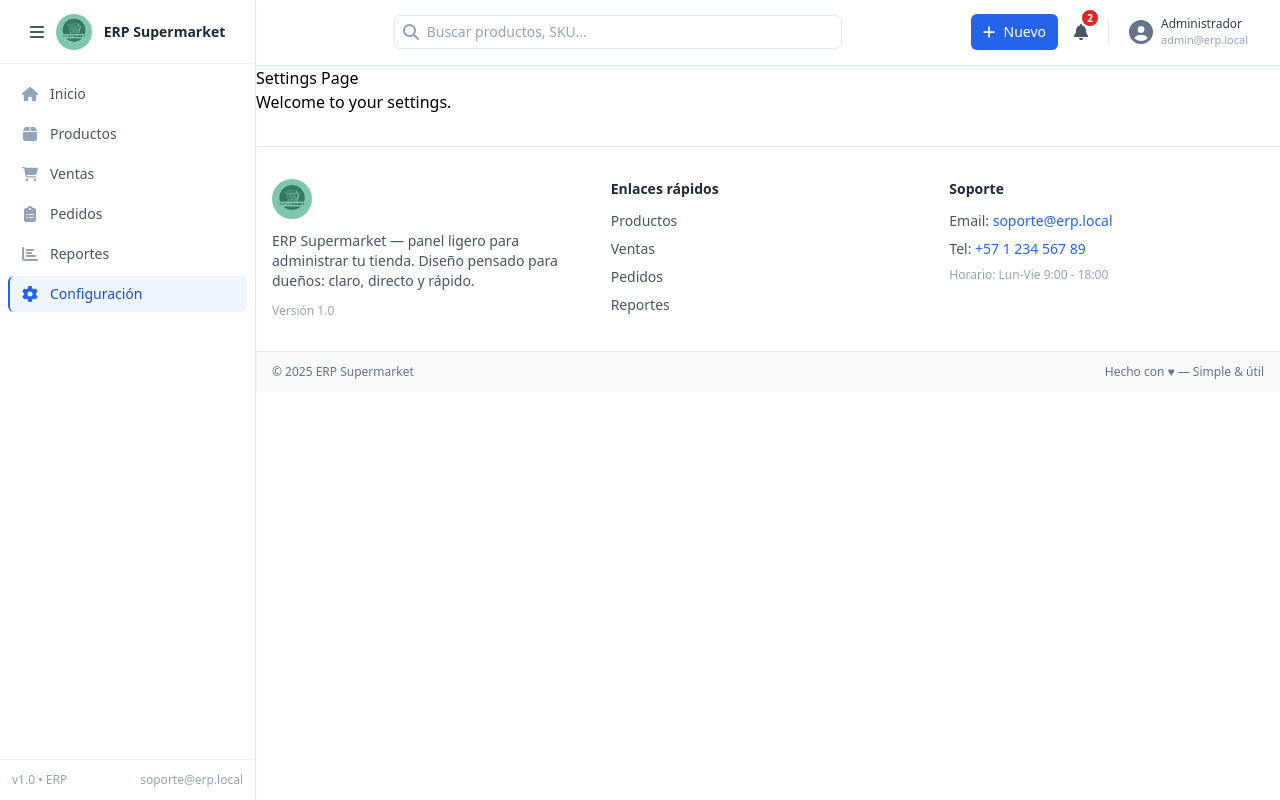
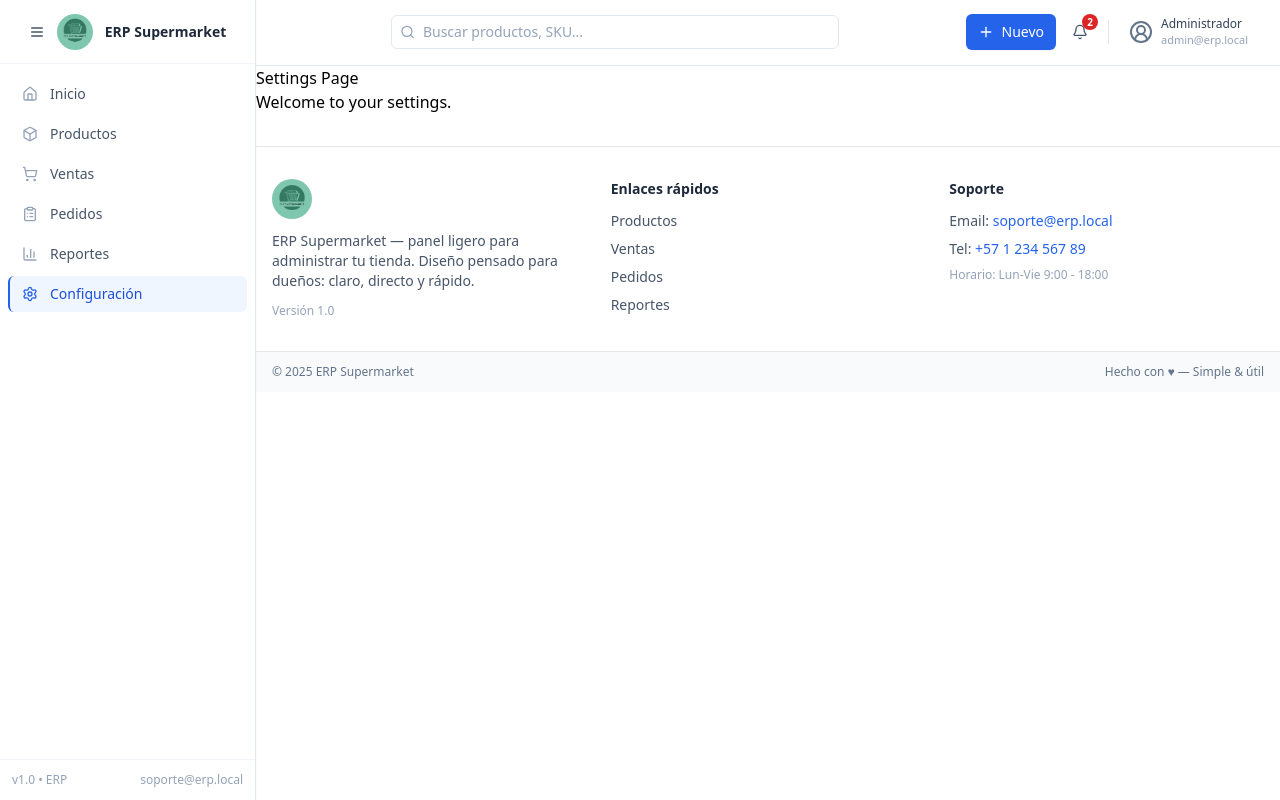
Before and after one commit to stevenD18skz/ERP, a Next.js app: page /settings in a window 1280 px wide. Built offline with nearby package versions, Linux system fonts and the light colour scheme.

Commit message:
refactor: replace FontAwesome icons with Lucide icons in Sidebar and TopBar components

```diff
--- a/src/components/layout/SideBar.jsx
+++ b/src/components/layout/SideBar.jsx
@@ -2,24 +2,23 @@
 "use client";
 
 import { useRouter, usePathname } from "next/navigation";
-import { FontAwesomeIcon } from "@fortawesome/react-fontawesome";
 import {
-  faHome,
-  faBox,
-  faShoppingCart,
-  faClipboardList,
-  faChartBar,
-  faCog,
-  faBars,
-} from "@fortawesome/free-solid-svg-icons";
+  Home,
+  Box,
+  ShoppingCart,
+  ClipboardList,
+  BarChart3,
+  Settings,
+  Menu,
+} from "lucide-react";
 
 const menuItems = [
-  { path: "/", label: "Inicio", icon: faHome },
-  { path: "/products", label: "Productos", icon: faBox },
-  { path: "/sales", label: "Ventas", icon: faShoppingCart },
-  { path: "/orders", label: "Pedidos", icon: faClipboardList },
-  { path: "/summary", label: "Reportes", icon: faChartBar },
-  { path: "/settings", label: "Configuración", icon: faCog },
+  { path: "/", label: "Inicio", icon: Home },
+  { path: "/products", label: "Productos", icon: Box },
+  { path: "/sales", label: "Ventas", icon: ShoppingCart },
+  { path: "/orders", label: "Pedidos", icon: ClipboardList },
+  { path: "/summary", label: "Reportes", icon: BarChart3 },
+  { path: "/settings", label: "Configuración", icon: Settings },
 ];
 
 const SidebarEnhanced = ({ isExpanded, onToggle }) => {
@@ -39,7 +38,7 @@ const SidebarEnhanced = ({ isExpanded, onToggle }) => {
           aria-label={isExpanded ? "Colapsar menú" : "Expandir menú"}
           className={`shrink-0 rounded-md text-slate-600 hover:bg-slate-100 focus:outline-none ${!isExpanded ? "mx-auto" : ""}`}
         >
-          <FontAwesomeIcon icon={faBars} />
+          <Menu className="h-4 w-4" />
         </button>
         {isExpanded && (
           <div className="flex min-w-0 items-center gap-3">
@@ -74,8 +73,7 @@ const SidebarEnhanced = ({ isExpanded, onToggle }) => {
                     } ${isExpanded ? "justify-start" : "justify-center"}`}
                   aria-current={active ? "page" : undefined}
                 >
-                  <FontAwesomeIcon
-                    icon={it.icon}
+                  <it.icon
                     className={`h-4 w-4 ${active ? "text-blue-600" : "text-slate-400"}`}
                   />
                   {isExpanded && (
--- a/src/components/layout/TopBar.jsx
+++ b/src/components/layout/TopBar.jsx
@@ -3,14 +3,7 @@
 
 import { useState } from "react";
 import { useRouter } from "next/navigation";
-import { FontAwesomeIcon } from "@fortawesome/react-fontawesome";
-import {
-  faSearch,
-  faBell,
-  faPlus,
-  faUserCircle,
-  faSignOutAlt,
-} from "@fortawesome/free-solid-svg-icons";
+import { Search, Bell, Plus, CircleUserRound, LogOut } from "lucide-react";
 
 const TopBar = ({ onSearch, onQuickCreate }) => {
   const router = useRouter();
@@ -35,7 +28,7 @@ const TopBar = ({ onSearch, onQuickCreate }) => {
             Buscar
           </label>
           <div className="flex items-center gap-2 rounded-md border border-slate-200 bg-white px-2 py-1.5 focus-within:border-blue-400 focus-within:ring-1 focus-within:ring-blue-200">
-            <FontAwesomeIcon icon={faSearch} className="text-slate-400" />
+            <Search className="h-4 w-4 text-slate-400" />
             <input
               id="top-search"
               value={q}
@@ -64,7 +57,7 @@ const TopBar = ({ onSearch, onQuickCreate }) => {
             className="hidden items-center gap-2 rounded-md bg-blue-600 px-3 py-2 text-sm font-medium text-white shadow-sm hover:bg-blue-700 sm:flex"
             title="Crear nuevo"
           >
-            <FontAwesomeIcon icon={faPlus} /> Nuevo
+            <Plus className="h-4 w-4" /> Nuevo
           </button>
 
           <button
@@ -72,7 +65,7 @@ const TopBar = ({ onSearch, onQuickCreate }) => {
             className="relative rounded-md p-2 text-slate-600 hover:bg-slate-100 focus:outline-none"
             aria-label="Notificaciones"
           >
-            <FontAwesomeIcon icon={faBell} />
+            <Bell className="h-4 w-4" />
             {notifications > 0 && (
               <span className="absolute -right-0.5 -top-0.5 inline-flex h-4 w-4 items-center justify-center rounded-full bg-red-600 text-[10px] font-semibold text-white">
                 {notifications}
@@ -89,10 +82,7 @@ const TopBar = ({ onSearch, onQuickCreate }) => {
               aria-haspopup="menu"
               aria-expanded={userOpen}
             >
-              <FontAwesomeIcon
-                icon={faUserCircle}
-                className="h-6 w-6 text-slate-500"
-              />
+              <CircleUserRound className="h-6 w-6 text-slate-500" />
               <div className="hidden text-left sm:block">
                 <div className="text-xs font-medium text-slate-700">
                   Administrador
@@ -121,7 +111,7 @@ const TopBar = ({ onSearch, onQuickCreate }) => {
                   }}
                   className="flex w-full items-center gap-2 px-3 py-2 text-left text-sm text-slate-700 hover:bg-slate-50"
                 >
-                  <FontAwesomeIcon icon={faSignOutAlt} /> Cerrar sesión
+                  <LogOut className="h-4 w-4" /> Cerrar sesión
                 </button>
               </div>
             )}
```
Also changed, not shown: package.json (+2 -13 lines), 2 other files (tests, documents, lock files or other folders).
